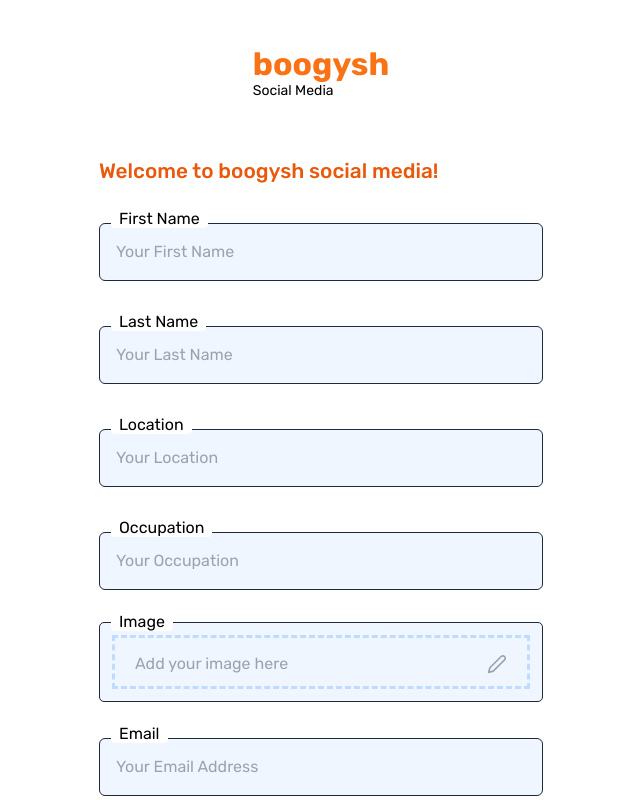
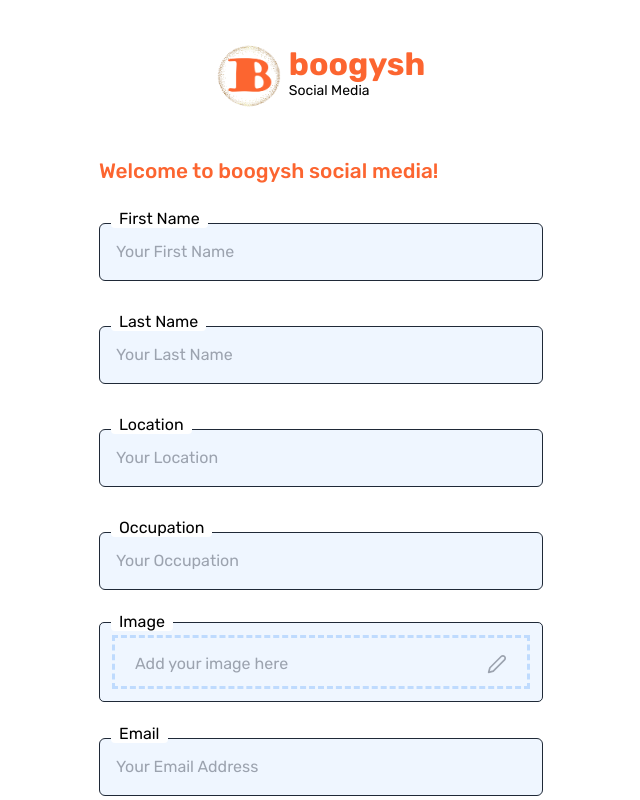
Before and after one commit to boogysh/SocialMediaBoogysh, a React (Create React App) app in the folder client/: page /signin in a window 1280 px wide. Shown: the top 800 px of the page, without its empty margins (319-959 px from the left). Built offline with nearby package versions, Linux system fonts and the light colour scheme.

Commit message:
logo in login page

```diff
--- a/client/src/scenes/loginPage/LoginPage.jsx
+++ b/client/src/scenes/loginPage/LoginPage.jsx
@@ -1,11 +1,14 @@
 import { Link } from "react-router-dom";
 import useForm from "../../hooks/useForm/useForm";
 import { useNavigate } from "react-router-dom";
-import { useDispatch } from "react-redux";
+import { useDispatch, useSelector } from "react-redux";
 import { LOGIN } from "../../redux/actions";
 import FormLogIn from "./FormLogIn";
+import logo from "../../assets/icon-10.png"
 
 const LoginPage = () => {
+  const { thm } = useSelector((state) => state.themeReducer);
+
   const navigate = useNavigate();
   const dispatch = useDispatch();
 
@@ -53,13 +56,16 @@ const LoginPage = () => {
 
   return (
     <div className="p-5">
-      <div className="w-fit  mx-auto mt-5">
-        <h1 className={`text-[2rem] font-semibold  text-orange-500  p-0`}>
-          boogysh
-        </h1>
-        <span className={`relative bottom-[0.6rem] text-sm `}>
-          Social Media
-        </span>
+      <div className="w-fit flex items-center  mx-auto mt-5">
+        <img src={logo} alt="logo"  className="w-16 h-16 mr-2"/>
+        <div>
+          <h1 className={`text-[2rem] font-semibold  ${thm.text.primary.main}  p-0`}>
+            boogysh
+          </h1>
+          <span className={`relative bottom-[0.6rem] text-sm `}>
+            Social Media
+          </span>
+        </div>
       </div>
       <div className="max-w-[500px] mx-auto bg-white rounded-[1.5rem] p-7  mb-5">
         <h2 className="text-[1.3rem] font-medium mb-3">
--- a/client/src/scenes/signInPage/SignInPage.jsx
+++ b/client/src/scenes/signInPage/SignInPage.jsx
@@ -3,10 +3,15 @@ import { Link, useNavigate } from "react-router-dom";
 import useForm from "../../hooks/useForm/useForm";
 import FormSignIn from "./FormSignIn";
 import axios from "axios";
+import logo from "../../assets/icon-10.png"
+import { useSelector } from "react-redux";
+
 
 const SignIn = () => {
   const [image, setImage] = useState(null);
   const navigate = useNavigate();
+  const { thm } = useSelector((state) => state.themeReducer);
+
   // import useForm to match the values
   const {
     borderRedFunc,
@@ -64,16 +69,19 @@ const SignIn = () => {
 
   return (
     <div className="p-5">
-      <div className="w-fit  mx-auto mt-5">
-        <h1 className={`text-[2rem] font-semibold  text-orange-500  p-0`}>
-          boogysh
-        </h1>
-        <span className={`relative bottom-[0.6rem] text-sm `}>
-          Social Media
-        </span>
+      <div className="w-fit flex items-center  mx-auto mt-5">
+        <img src={logo} alt="logo"  className="w-16 h-16 mr-2"/>
+        <div>
+          <h1 className={`text-[2rem] font-semibold  ${thm.text.primary.main}  p-0`}>
+            boogysh
+          </h1>
+          <span className={`relative bottom-[0.6rem] text-sm `}>
+            Social Media
+          </span>
+        </div>
       </div>
       <div className="max-w-[500px] mx-auto bg-white rounded-[1.5rem] p-7 mt-4 mb-5">
-        <h2 className="text-[1.3rem] text-orange-600 font-medium mb-3">
+        <h2 className={`text-[1.3rem] font-medium mb-3 ${thm.text.primary.main}`}>
           Welcome to boogysh social media!
         </h2>
 
```
